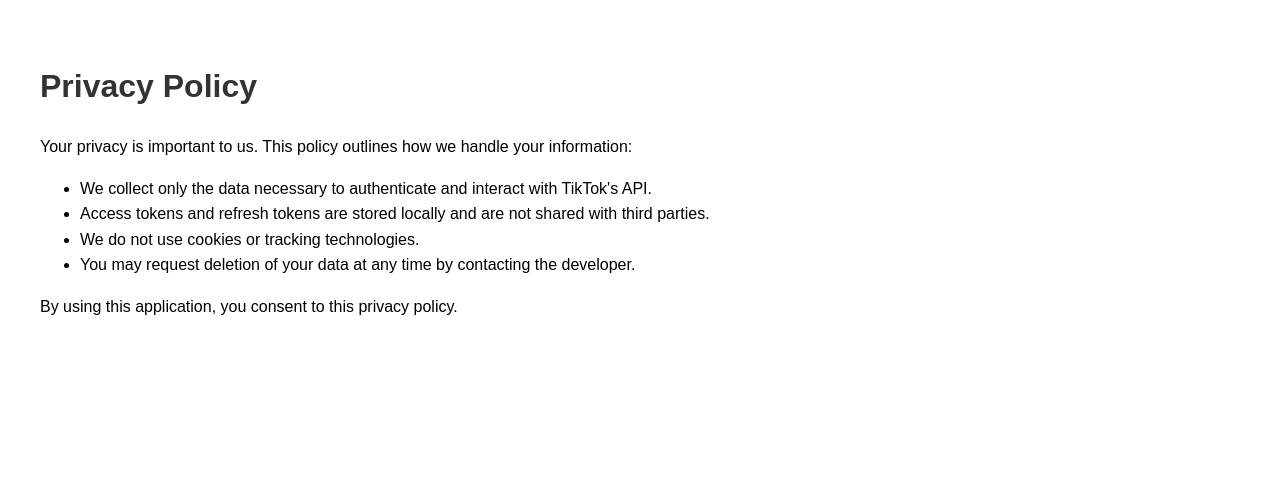
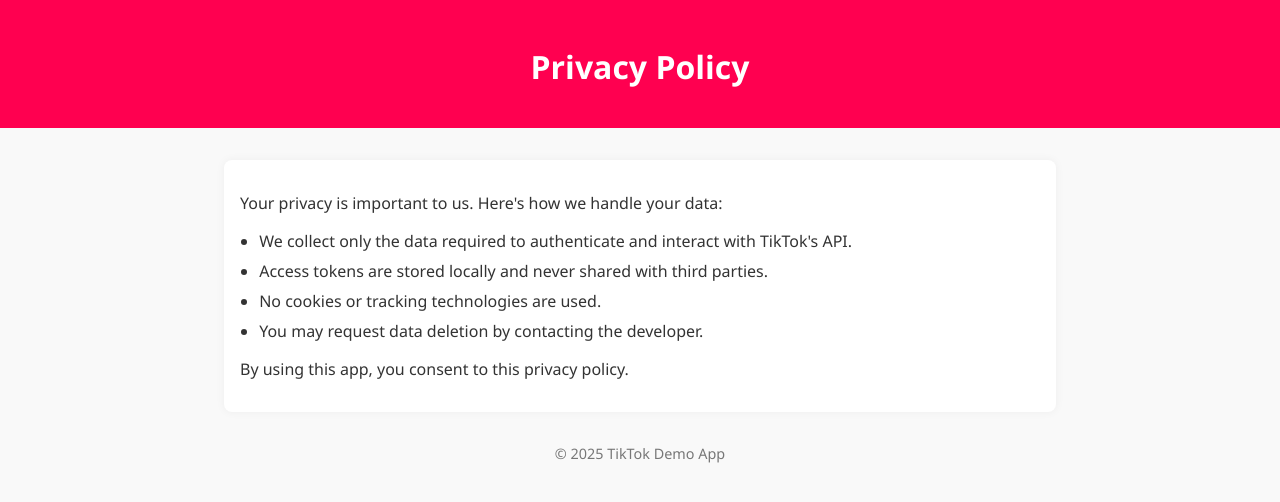
Before and after one commit to thonglaanh/tiktok-demo-app, a website: page public/privacy.html in a window 1280 px wide. Drawn offline with Linux system fonts and the light colour scheme.

Commit message:
update term policy & home

```diff
--- a/public/privacy.html
+++ b/public/privacy.html
@@ -4,29 +4,71 @@
 <head>
   <meta charset="UTF-8">
   <title>Privacy Policy</title>
+  <meta name="viewport" content="width=device-width, initial-scale=1.0">
   <style>
     body {
-      font-family: Arial, sans-serif;
-      padding: 2rem;
-      line-height: 1.6;
+      font-family: 'Segoe UI', sans-serif;
+      background: #f9f9f9;
+      color: #333;
+      margin: 0;
+      padding: 0;
+    }
+
+    header {
+      background-color: #ff0050;
+      color: white;
+      padding: 1.5rem;
+      text-align: center;
+    }
+
+    main {
+      max-width: 800px;
+      margin: 2rem auto;
+      padding: 1rem;
+      background: white;
+      box-shadow: 0 0 10px rgba(0, 0, 0, 0.05);
+      border-radius: 8px;
     }
 
     h1 {
-      color: #333;
+      font-size: 2rem;
+      margin-bottom: 1rem;
+    }
+
+    ul {
+      padding-left: 1.2rem;
+    }
+
+    li {
+      margin-bottom: 0.5rem;
+    }
+
+    footer {
+      text-align: center;
+      margin-top: 2rem;
+      font-size: 0.9rem;
+      color: #777;
     }
   </style>
 </head>
 
 <body>
-  <h1>Privacy Policy</h1>
-  <p>Your privacy is important to us. This policy outlines how we handle your information:</p>
-  <ul>
-    <li>We collect only the data necessary to authenticate and interact with TikTok's API.</li>
-    <li>Access tokens and refresh tokens are stored locally and are not shared with third parties.</li>
-    <li>We do not use cookies or tracking technologies.</li>
-    <li>You may request deletion of your data at any time by contacting the developer.</li>
-  </ul>
-  <p>By using this application, you consent to this privacy policy.</p>
+  <header>
+    <h1>Privacy Policy</h1>
+  </header>
+  <main>
+    <p>Your privacy is important to us. Here's how we handle your data:</p>
+    <ul>
+      <li>We collect only the data required to authenticate and interact with TikTok's API.</li>
+      <li>Access tokens are stored locally and never shared with third parties.</li>
+      <li>No cookies or tracking technologies are used.</li>
+      <li>You may request data deletion by contacting the developer.</li>
+    </ul>
+    <p>By using this app, you consent to this privacy policy.</p>
+  </main>
+  <footer>
+    &copy; 2025 TikTok Demo App
+  </footer>
 </body>
 
 </html>
```
Also changed, not shown: public/terms.html (+55 -13 lines).
